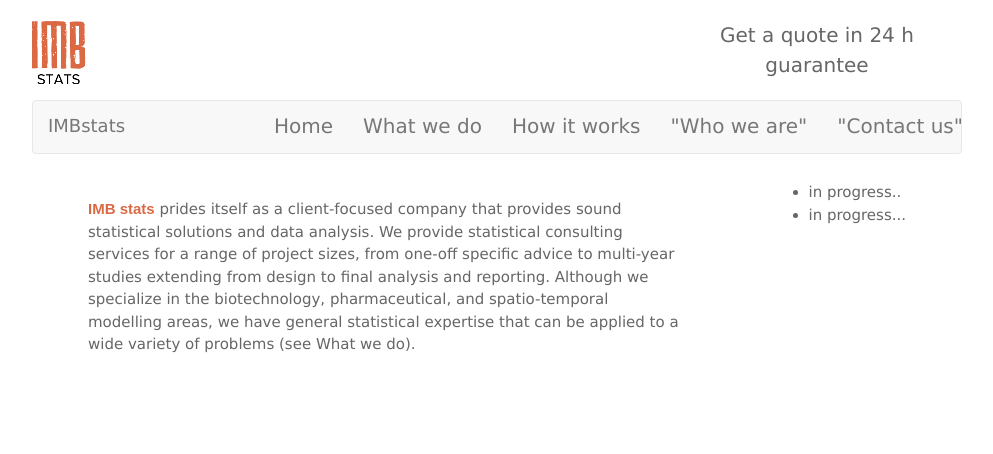
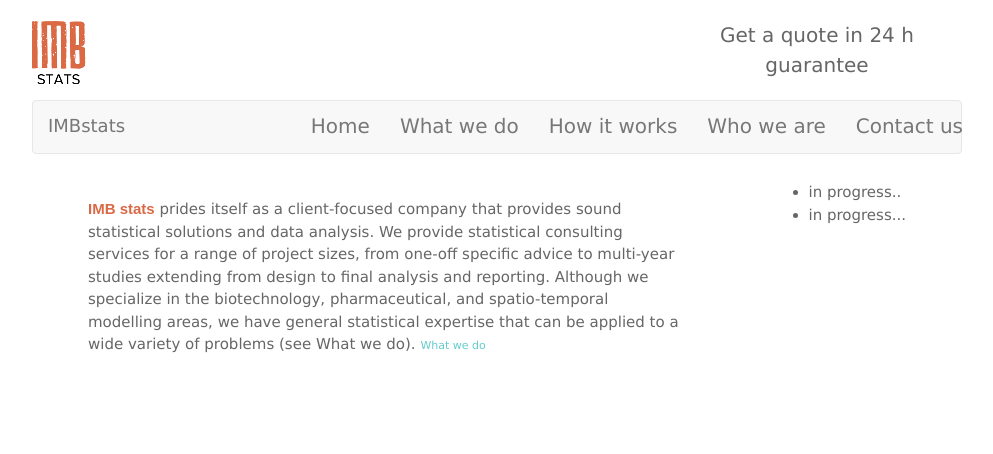
Before and after one commit to lmml2/IMBstats, a plain HTML site: page index.html in a window 1280 px wide. Shown: the top 454 px of the page, without its empty margins (143-1136 px from the left). Drawn offline with nearby package versions, Linux system fonts and the light colour scheme; files whose address does not match are found by name; a web font is replaced by a local one.

Commit message:
Update index.html

```diff
--- a/index.html
+++ b/index.html
@@ -63,8 +63,8 @@ if ($(window).scrollTop() > headerHeight) {
       <li><a href="index.html">Home</a></li>
       <li><a href="wwd.html">What we do</a></li>
       <li><a href="hiw.html">How it works</a></li>
-      <li><a href="progress.html">"Who we are"</a></li>
-      <li><a href="progress.html">"Contact us"</a></li>
+      <li><a href="progress.html">Who we are</a></li>
+      <li><a href="progress.html">Contact us</a></li>
     </ul>
     </div>
   </nav>
@@ -80,7 +80,12 @@ if ($(window).scrollTop() > headerHeight) {
 <article>
   <div id="banner">
 
-  <p> <span class="IMBstats">IMB stats</span> prides itself as a client-focused company that provides sound statistical solutions and data analysis. We provide statistical consulting services for a range of project sizes, from one-off specific advice to multi-year studies extending from design to final analysis and reporting. Although we specialize in the biotechnology, pharmaceutical, and spatio-temporal modelling areas, we have general statistical expertise that can be applied to a wide variety of problems (see What we do). </p>
+  <p> <span class="IMBstats">IMB stats</span> prides itself as a client-focused company that provides sound statistical solutions and data analysis. We provide statistical consulting services for a range of project sizes, from one-off specific advice to multi-year studies extending from design to final analysis and reporting. Although we specialize in the biotechnology, pharmaceutical, and spatio-temporal modelling areas, we have general statistical expertise that can be applied to a wide variety of problems
+  (see What we do).
+  <span>
+  <a href="wwd.html"> What we do</a>
+</span>
+</p>
  </div>
 </article>
 
```
